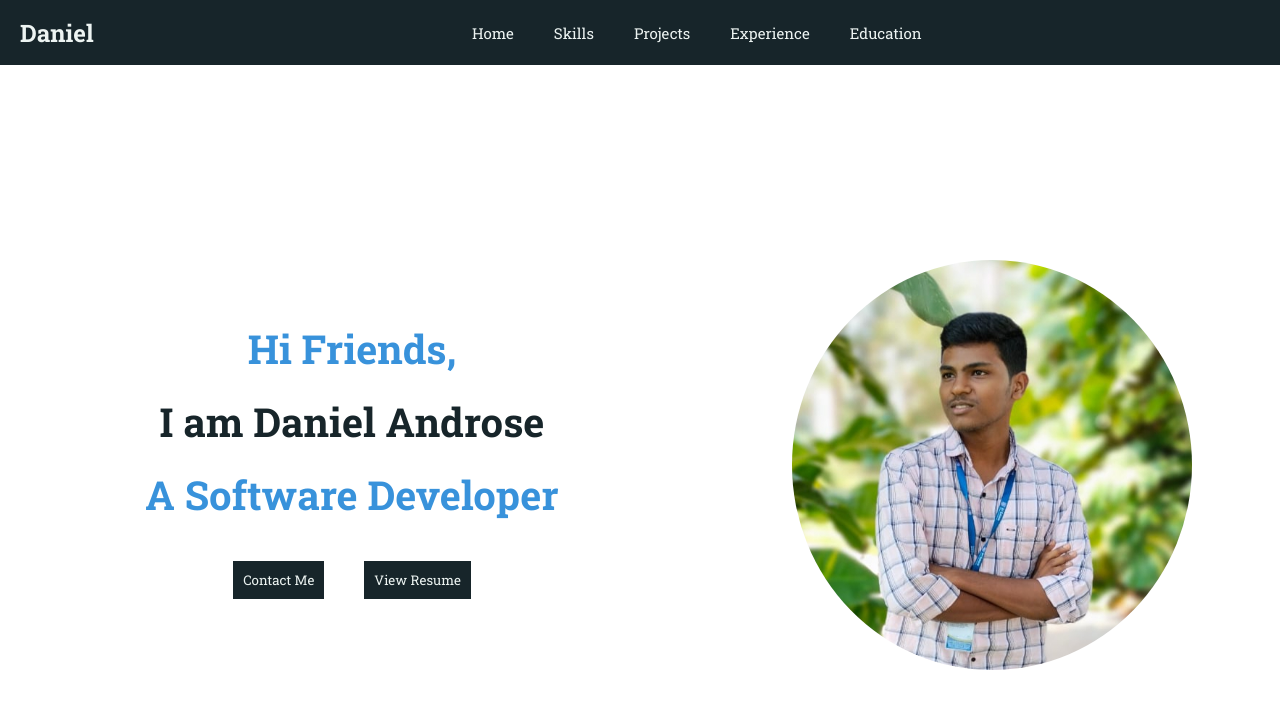
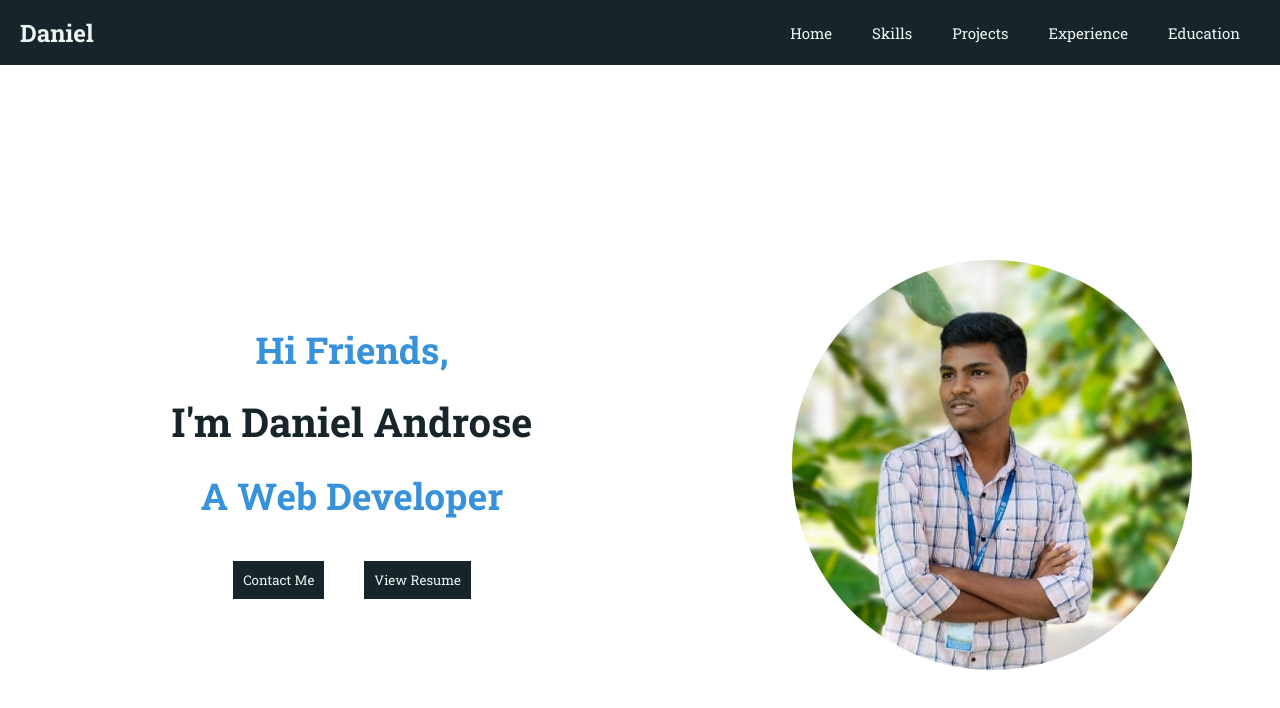
Before and after one commit to danielandrose/daniel-portfolio, a React (Vite) app: page / in a window 1280 px wide. Shown: the top 708 px of the page. Built offline with nearby package versions, Linux system fonts and the light colour scheme; a web font is replaced by a local one.

Commit message:
03.02.25

```diff
--- a/src/App.jsx
+++ b/src/App.jsx
@@ -4,6 +4,7 @@ import '../src/cssFiles/App.css'
 import NavBar from "./components/NavBar";
 import Home from "./pages/Home";
 import Skills from "./pages/Skills";
+import Projects from "./pages/Projects.jsx"
 function App() {
     return (
         <div className="main">
@@ -12,6 +13,7 @@ function App() {
                 <Routes>
                     <Route path='/' element={<Home />} />
                     <Route path='/skills' element={<Skills />} />
+                    <Route path='/projects' element={<Projects />} />
                 </Routes>
             </BrowserRouter>
 
--- a/src/components/NavBar.jsx
+++ b/src/components/NavBar.jsx
@@ -16,7 +16,8 @@ function NavBar() {
             <ul className={`nav-list nav-back nav-links ${isActive ? 'mobile-menu' : ''}`}>
                 <li className="nav-back"><Link className="nav-back" to="/" onClick={respond}>Home</Link></li>
                 <li className="nav-back"><Link className="nav-back" to="/skills" onClick={respond}>Skills</Link></li>
-                <li className="nav-back"><a className="nav-back" href="#" onClick={respond}>Projects</a></li>
+
+                <li className="nav-back"><Link className="nav-back" to="/projects" onClick={respond}>Projects</Link></li>
                 <li className="nav-back"><a className="nav-back" href="#" onClick={respond}>Experience</a></li>
                 <li className="nav-back"><a className="nav-back" href="#" onClick={respond}>Education</a></li>
             </ul>
--- a/src/cssFiles/App.css
+++ b/src/cssFiles/App.css
@@ -26,12 +26,13 @@
   font-size: 40px;
 }
 
-.sub-name {
-  color: #3892db
+span{
+  color: #3892db;
+  font-size: 37px;
 }
 
 .name {
-  color: #17252A
+  color: #17252A;
 }
 
 .details-buttons>button {
@@ -90,4 +91,7 @@
     font-size: 7vw;
     text-align: center;
   }
+  span{
+    font-size: 6vw
+  }
 }
--- a/src/cssFiles/navBar.css
+++ b/src/cssFiles/navBar.css
@@ -56,9 +56,16 @@ li>a {
 .menu{
     display:flex;
     align-items: center;
+    display: none;
 }
 
 @media only screen and (max-width: 850px) {
+    .menu{
+        display: block;
+        display:flex;
+        align-items: center;
+
+    }
     .menu-btn {
         display: block;
         background-color: transparent;
--- a/src/pages/Home.jsx
+++ b/src/pages/Home.jsx
@@ -3,9 +3,9 @@ function Home() {
     return (
         <div className="home">
             <div className="daniel-details">
-                <p className='sub-name'>Hi Friends,</p>
-                <p className='name'>I am Daniel Androse</p>
-                <p className='sub-name'>A Software Developer</p>
+                <p className='sub-name'><span>Hi Friends,</span></p>
+                <p className='name'>I'm Daniel Androse</p>
+                <p className='sub-name'><span>A Web Developer</span></p>
                 <div className="details-buttons">
                     <button>Contact Me</button>
                     <button>View Resume</button>
--- a/src/pages/Projects.jsx
+++ b/src/pages/Projects.jsx
@@ -0,0 +1,7 @@
+const Projects=()=>{
+    return (
+        <h1>Projects</h1>
+    )
+}
+
+export default Projects
```
